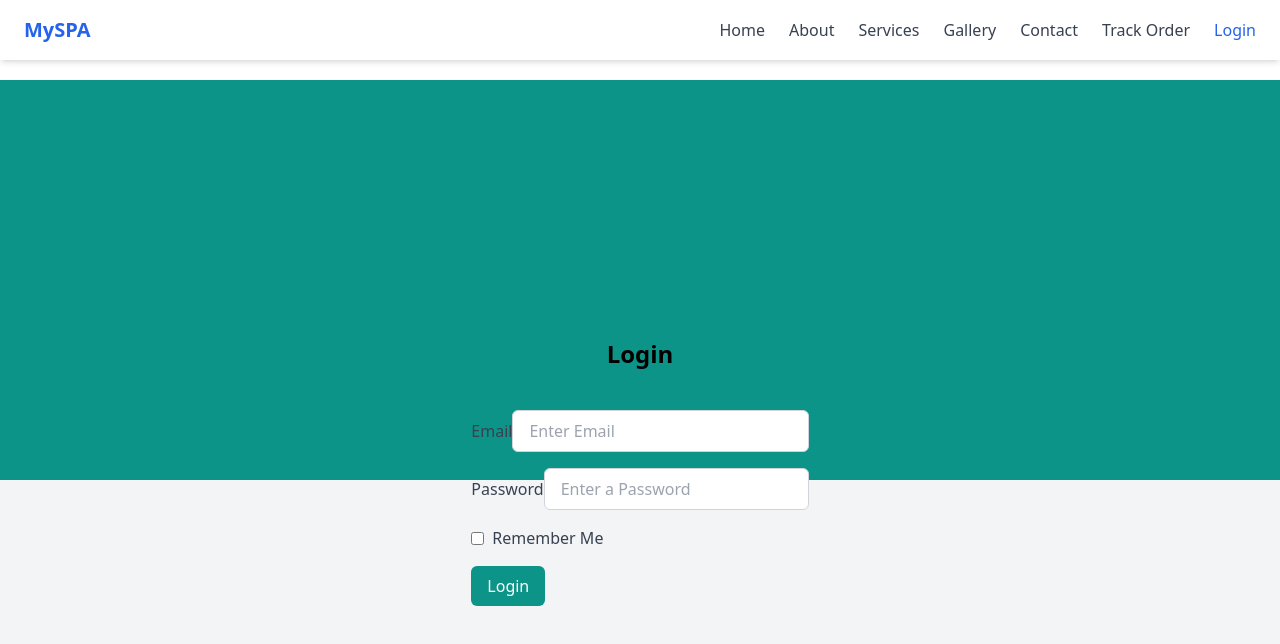
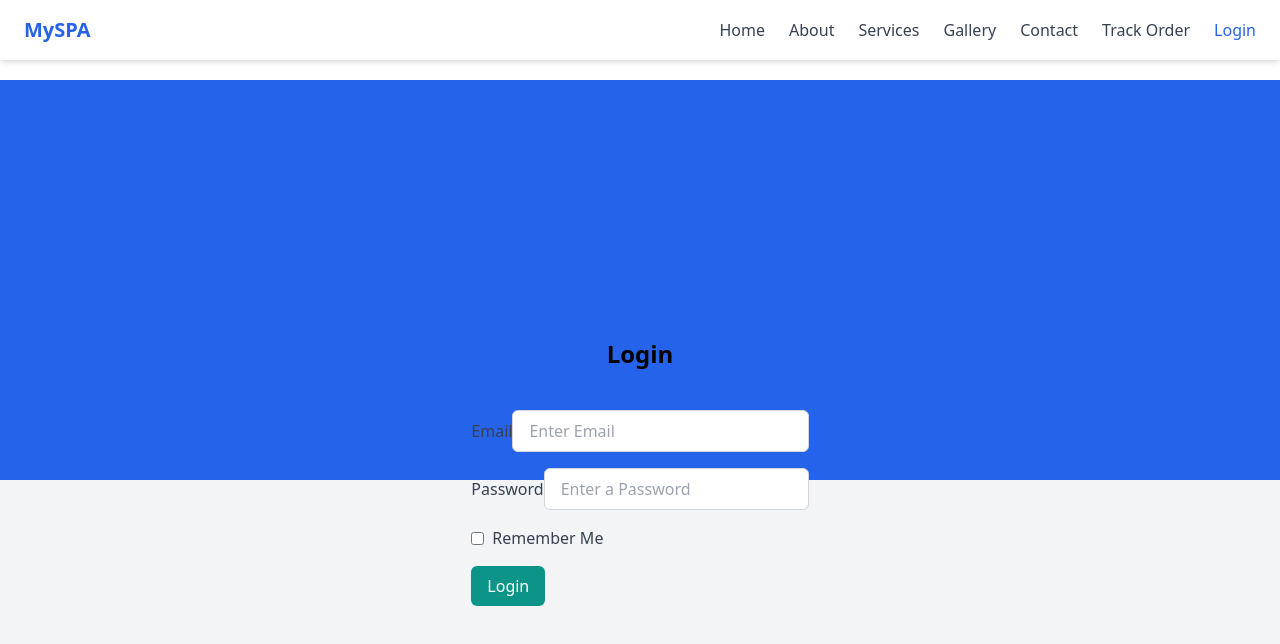
Before and after one commit to Snehamn24/classic-tailor-shop, a React (Create React App) app in the folder frontend/: page /login in a window 1280 px wide. Shown: the top 644 px of the page. Built offline with nearby package versions, Linux system fonts and the light colour scheme.

Commit message:
Update Login.jsx with color

```diff
--- a/frontend/src/components/Login.jsx
+++ b/frontend/src/components/Login.jsx
@@ -72,7 +72,7 @@
 
   return (
     <div
-    className='flex flex-col items-center h-screen justify-center bg-gradient-to-b from-teal-600 from-50% to-gray-100
+    className='flex flex-col items-center h-screen justify-center bg-gradient-to-b from-blue-600 from-50% to-gray-100
     to-50% space-y-6'>
       <h2 className='text-2xl font-bold mb-4'>Login</h2>
       {error && <p className="text-red-500">{error}</p>}
```
